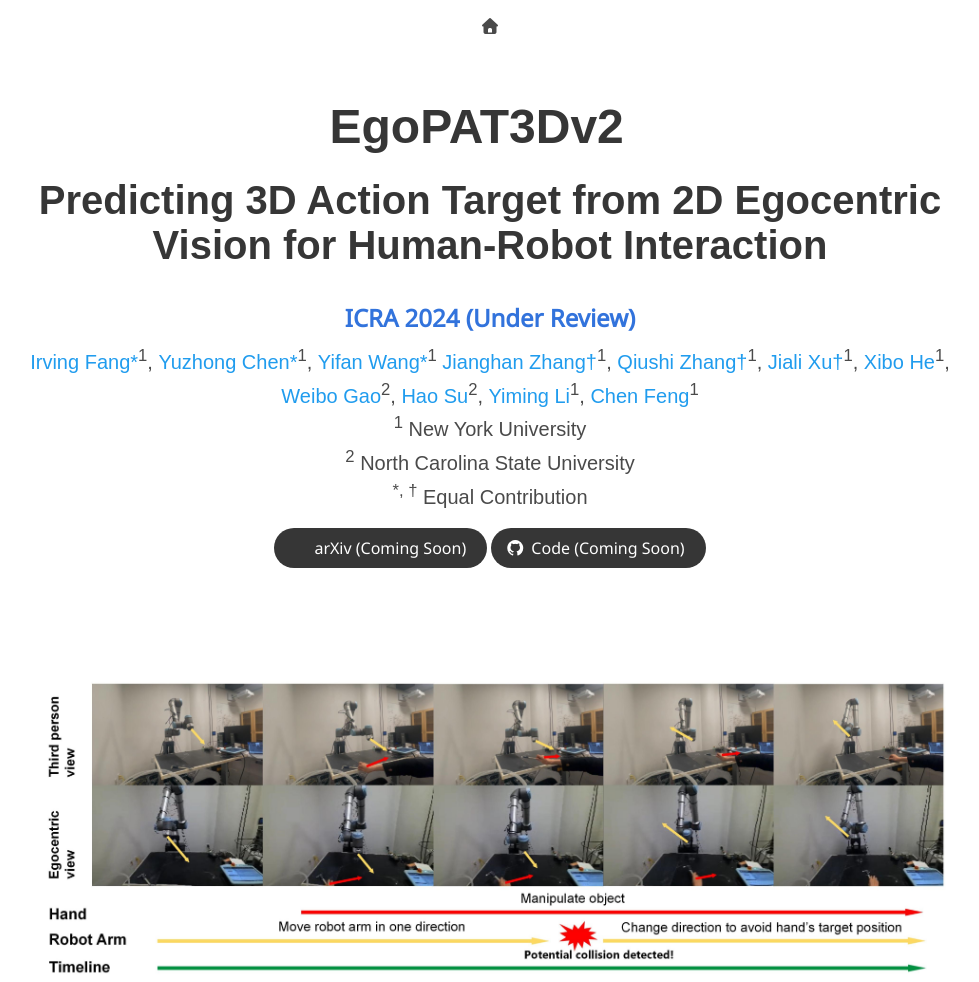
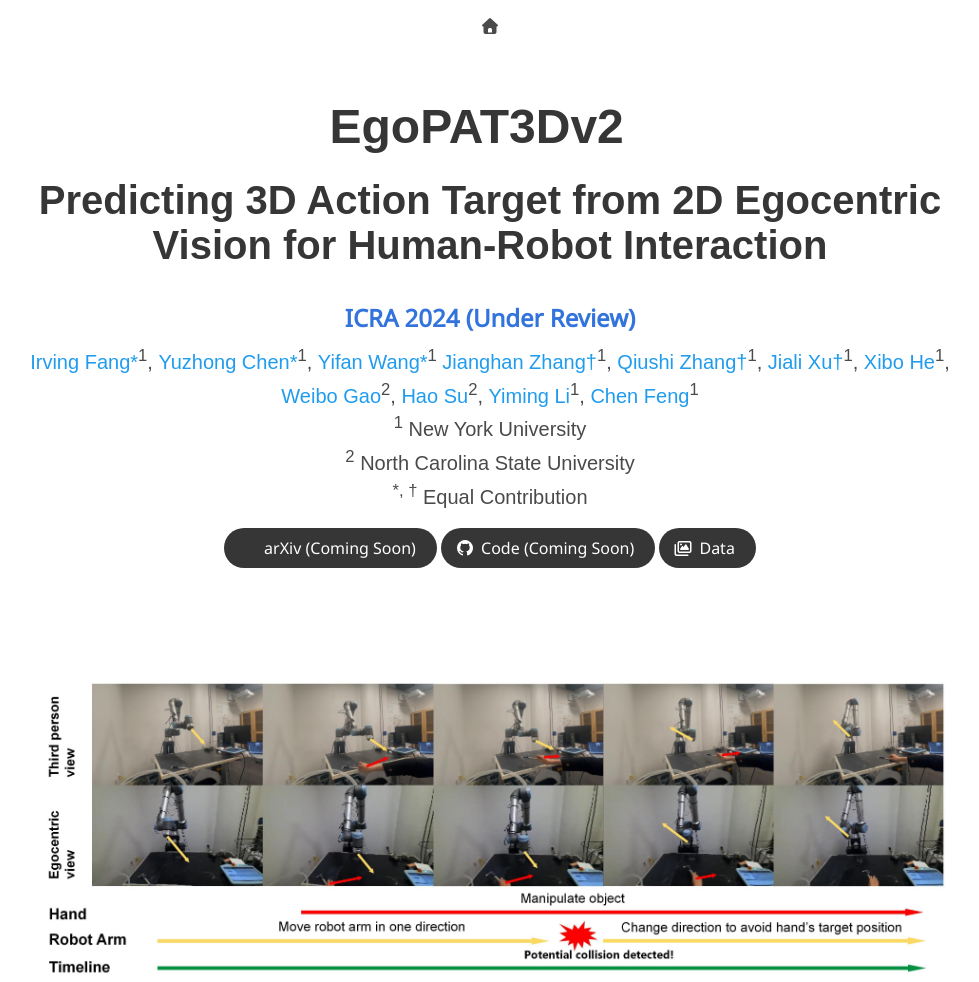
Before and after one commit to ai4ce/EgoPAT3Dv2, a plain HTML site: page index.html in a window 1280 px wide. Shown: the top 982 px of the page, without its empty margins (150-1129 px from the left). Drawn offline with nearby package versions, Linux system fonts and the light colour scheme; some packages are replaced by stand-ins of ours; some icons are missing; a web font is replaced by a local one.

Commit message:
add dataset link

```diff
--- a/index.html
+++ b/index.html
@@ -168,16 +168,15 @@
                   </a>
               </span>
               <!-- Dataset Link. -->
-              <!-- <span class="link-block">
-                add here later
-                <a href="    "
+              <span class="link-block">
+                <a href="https://huggingface.co/datasets/ai4ce/EgoPAT3Dv2"
                    class="external-link button is-normal is-rounded is-dark">
                   <span class="icon">
                       <i class="far fa-images"></i>
                   </span>
                   <span>Data</span>
                 </a>
-              </span> -->
+              </span>
             </div>
 
           </div>
```
